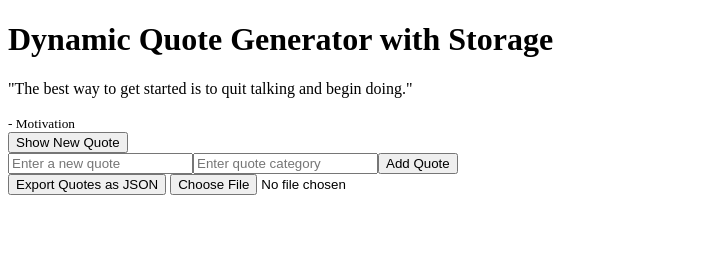
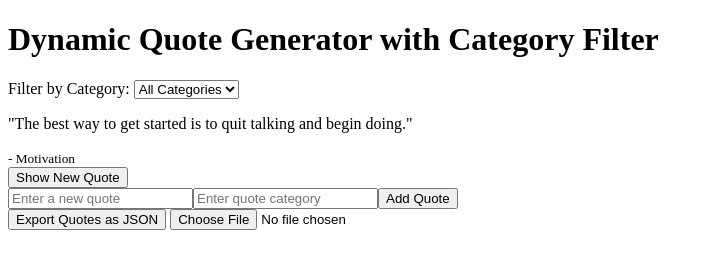
Before and after one commit to rodneybaloyi/alx_fe_javascript, a plain HTML site: page dom-manipulation/index.html in a window 1280 px wide. Shown: the whole page, without its empty margins (0-713 px from the left). Drawn offline with Linux system fonts and the light colour scheme.

Commit message:
feat: add category filter with persistence and dynamic update

```diff
--- a/dom-manipulation/index.html
+++ b/dom-manipulation/index.html
@@ -3,17 +3,23 @@
 <head>
   <meta charset="UTF-8" />
   <meta name="viewport" content="width=device-width, initial-scale=1" />
-  <title>Dynamic Quote Generator - Task 2</title>
+  <title>Dynamic Quote Generator - Task 3</title>
 </head>
 <body>
-  <h1>Dynamic Quote Generator with Storage</h1>
+  <h1>Dynamic Quote Generator with Category Filter</h1>
+
+  <!-- Category Filter Dropdown -->
+  <label for="categoryFilter">Filter by Category: </label>
+  <select id="categoryFilter" onchange="filterQuotes()">
+    <option value="all">All Categories</option>
+    <!-- Categories populated dynamically by JS -->
+  </select>
 
   <div id="quoteDisplay"></div>
   <button id="newQuote">Show New Quote</button>
 
   <div id="formContainer"></div>
 
-  <!-- New elements for import/export -->
   <button id="exportQuotes">Export Quotes as JSON</button>
   <input type="file" id="importFile" accept=".json" />
 
--- a/dom-manipulation/script.js
+++ b/dom-manipulation/script.js
@@ -1,15 +1,16 @@
-// Key for localStorage
 const LOCAL_STORAGE_KEY = "quotes";
 const SESSION_STORAGE_KEY = "lastQuoteIndex";
+const CATEGORY_FILTER_KEY = "selectedCategoryFilter";
 
-// Default quotes array
 let quotes = [
   { text: "The best way to get started is to quit talking and begin doing.", category: "Motivation" },
   { text: "Life is what happens when you're busy making other plans.", category: "Life" },
   { text: "Success is not in what you have, but who you are.", category: "Success" }
 ];
 
-// Load quotes from localStorage if any
+let filteredQuotes = [...quotes]; // Will hold quotes matching current filter
+
+// Load quotes from localStorage
 function loadQuotes() {
   const storedQuotes = localStorage.getItem(LOCAL_STORAGE_KEY);
   if (storedQuotes) {
@@ -19,6 +20,7 @@ function loadQuotes() {
       console.error("Failed to parse stored quotes:", e);
     }
   }
+  filteredQuotes = [...quotes];
 }
 
 // Save quotes to localStorage
@@ -26,27 +28,79 @@ function saveQuotes() {
   localStorage.setItem(LOCAL_STORAGE_KEY, JSON.stringify(quotes));
 }
 
-// Show quote by index, or random if no index specified
-function showQuote(index = null) {
-  let idx = index;
-  if (idx === null) {
-    idx = Math.floor(Math.random() * quotes.length);
+// Populate categories dropdown dynamically
+function populateCategories() {
+  const categoryFilter = document.getElementById("categoryFilter");
+  // Clear existing options except 'All Categories'
+  categoryFilter.innerHTML = '<option value="all">All Categories</option>';
+
+  // Extract unique categories from quotes
+  const categories = [...new Set(quotes.map(q => q.category))].sort();
+
+  categories.forEach(category => {
+    const option = document.createElement("option");
+    option.value = category;
+    option.textContent = category;
+    categoryFilter.appendChild(option);
+  });
+
+  // Restore last selected category filter from localStorage
+  const savedCategory = localStorage.getItem(CATEGORY_FILTER_KEY);
+  if (savedCategory && categories.includes(savedCategory)) {
+    categoryFilter.value = savedCategory;
+  } else {
+    categoryFilter.value = "all";
+  }
+}
+
+// Filter quotes based on selected category
+function filterQuotes() {
+  const categoryFilter = document.getElementById("categoryFilter");
+  const selectedCategory = categoryFilter.value;
+
+  if (selectedCategory === "all") {
+    filteredQuotes = [...quotes];
+  } else {
+    filteredQuotes = quotes.filter(q => q.category === selectedCategory);
   }
 
-  const quote = quotes[idx];
+  // Save selected category filter to localStorage
+  localStorage.setItem(CATEGORY_FILTER_KEY, selectedCategory);
+
+  // Show first quote matching filter or notify if none
+  if (filteredQuotes.length > 0) {
+    showQuote(0);
+    sessionStorage.setItem(SESSION_STORAGE_KEY, 0);
+  } else {
+    document.getElementById("quoteDisplay").innerHTML = "<p>No quotes in this category.</p>";
+  }
+}
+
+// Show quote from filteredQuotes by index or random if no index
+function showQuote(index = null) {
+  if (filteredQuotes.length === 0) {
+    document.getElementById("quoteDisplay").innerHTML = "<p>No quotes available.</p>";
+    return;
+  }
+
+  let idx = index;
+  if (idx === null || idx >= filteredQuotes.length) {
+    idx = Math.floor(Math.random() * filteredQuotes.length);
+  }
+
+  const quote = filteredQuotes[idx];
   const quoteDisplay = document.getElementById("quoteDisplay");
   quoteDisplay.innerHTML = `<p>"${quote.text}"</p><small>- ${quote.category}</small>`;
 
-  // Save last shown quote index to sessionStorage
+  // Save last shown quote index in session storage
   sessionStorage.setItem(SESSION_STORAGE_KEY, idx);
 }
 
-// Show a random quote (wrapper)
 function showRandomQuote() {
   showQuote();
 }
 
-// Add new quote from form inputs
+// Add new quote & update categories + storage
 function addQuote() {
   const textInput = document.getElementById("newQuoteText");
   const categoryInput = document.getElementById("newQuoteCategory");
@@ -57,16 +111,22 @@ function addQuote() {
   if (newQuoteText && newQuoteCategory) {
     quotes.push({ text: newQuoteText, category: newQuoteCategory });
     saveQuotes();
+
     textInput.value = "";
     categoryInput.value = "";
-    showQuote(quotes.length - 1); // Show newly added quote
+
+    populateCategories();
+
+    // Refresh filter quotes based on current selected category
+    filterQuotes();
+
     alert("Quote added successfully!");
   } else {
     alert("Please fill in both fields.");
   }
 }
 
-// Dynamically create the quote addition form
+// Dynamically create add-quote form
 function createAddQuoteForm() {
   const container = document.getElementById("formContainer");
 
@@ -113,15 +173,25 @@ function importFromJsonFile(event) {
     try {
       const importedQuotes = JSON.parse(e.target.result);
       if (Array.isArray(importedQuotes)) {
-        // Optional: validate each quote object has text & category keys
+        let newCategoryAdded = false;
         importedQuotes.forEach(q => {
           if (q.text && q.category) {
+            // Check if category is new
+            if (!quotes.some(existing => existing.category === q.category)) {
+              newCategoryAdded = true;
+            }
             quotes.push(q);
           }
         });
         saveQuotes();
+
+        if (newCategoryAdded) {
+          populateCategories();
+        }
+
+        filterQuotes();
+
         alert("Quotes imported successfully!");
-        showQuote(quotes.length - 1); // Show last imported quote
       } else {
         alert("Invalid JSON format: Expected an array of quotes.");
       }
@@ -132,13 +202,22 @@ function importFromJsonFile(event) {
   reader.readAsText(file);
 }
 
-// Initialize app
+// Initialization
 document.addEventListener("DOMContentLoaded", () => {
   loadQuotes();
+  populateCategories();
 
-  // Show last viewed quote from sessionStorage if available
+  // Restore last category filter from localStorage
+  const categoryFilter = document.getElementById("categoryFilter");
+  const savedCategory = localStorage.getItem(CATEGORY_FILTER_KEY) || "all";
+  categoryFilter.value = savedCategory;
+
+  // Set filteredQuotes accordingly
+  filterQuotes();
+
+  // Show last quote index in filteredQuotes if available
   const lastIndex = sessionStorage.getItem(SESSION_STORAGE_KEY);
-  if (lastIndex !== null && quotes[lastIndex]) {
+  if (lastIndex !== null && filteredQuotes[lastIndex]) {
     showQuote(parseInt(lastIndex, 10));
   } else {
     showRandomQuote();
@@ -146,7 +225,6 @@ document.addEventListener("DOMContentLoaded", () => {
 
   createAddQuoteForm();
 
-  // Event listeners
   document.getElementById("newQuote").addEventListener("click", showRandomQuote);
   document.getElementById("exportQuotes").addEventListener("click", exportQuotes);
   document.getElementById("importFile").addEventListener("change", importFromJsonFile);
```
